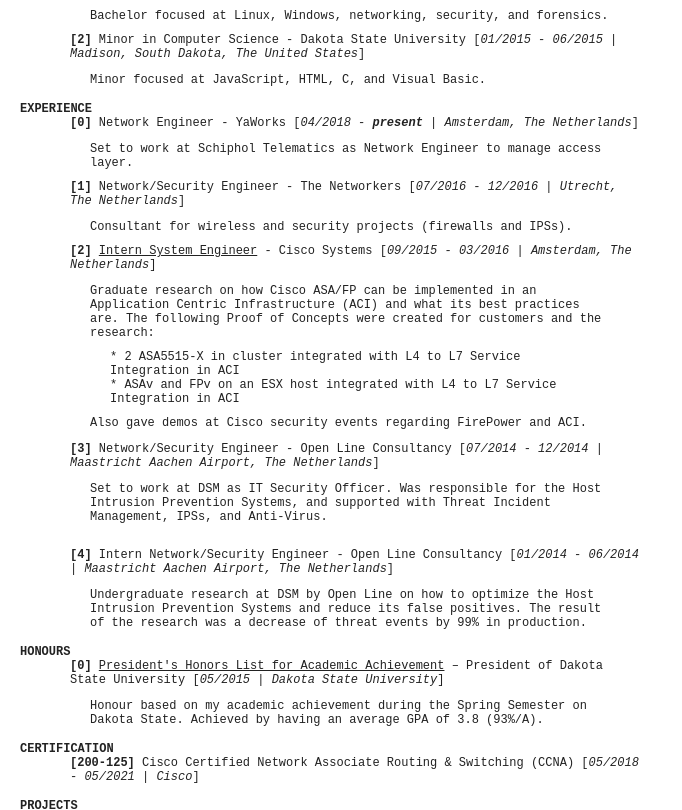
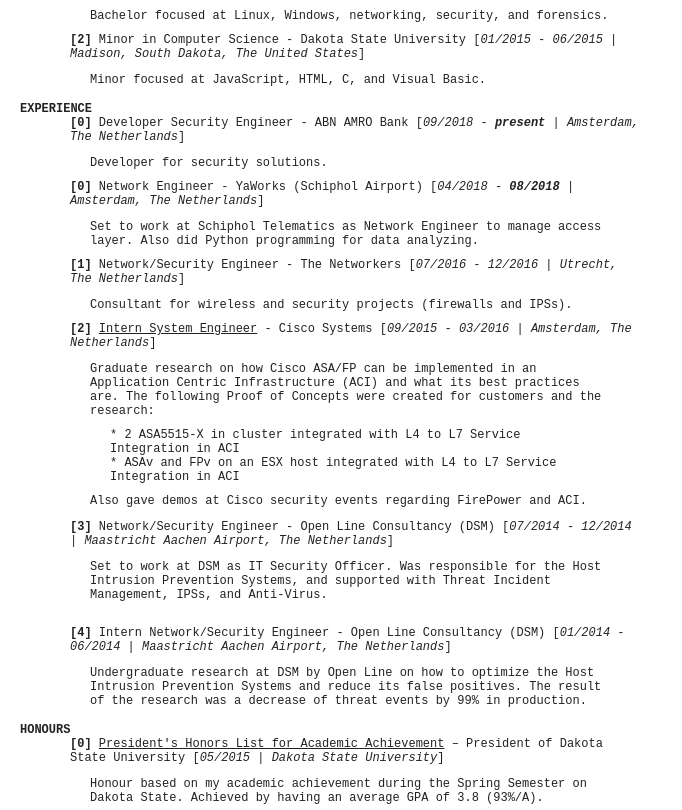
Before and after one commit to ricklahaye/ricklahaye.github.io, a plain HTML site: page index.html in a window 1280 px wide. Shown: the part 794-1604 px from the top of the page, without its empty margins (0-682 px from the left). Drawn offline with Linux system fonts and the light colour scheme.

Commit message:
added abn

```diff
--- a/index.html
+++ b/index.html
@@ -1,6 +1,6 @@
 <!DOCTYPE html>
 <head>
-  <title>Rick Lahaye(24) - a passion for Linux and security - Curriculum Vitae</title>
+  <title>Rick Lahaye(25) - a passion for Linux and security - Curriculum Vitae</title>
   <meta http-equiv="content-type" content="text/html;charset=utf-8">
   <meta name="google-site-verification" content="aObtGDw4rtVcSovbNUyoZCn1l-H9Tmqp43TXqmkWjjY" />
   <style type="text/css">
@@ -63,7 +63,7 @@
 
 
 <pre class="manheader">
-  RICK LAHAYE(24)                Curriculum Vitae                 RICK LAHAYE(24)
+  RICK LAHAYE(25)                Curriculum Vitae                 RICK LAHAYE(25)
 </pre>
 <h1>NAME</h1>
 <p class="subtext">
@@ -139,10 +139,16 @@
 
 <h1>EXPERIENCE</h1>
 <p class="subtext">
-  <b>[0]</b> Network Engineer - YaWorks [<i>04/2018 - <b>present</b> | Amsterdam, The Netherlands</i>]
+  <b>[0]</b> Developer Security Engineer - ABN AMRO Bank [<i>09/2018 - <b>present</b> | Amsterdam, The Netherlands</i>]
 <p>
 <p class="doublesubtext">
-  Set to work at Schiphol Telematics as Network Engineer to manage access layer.
+  Developer for security solutions.
+</p>
+<p class="subtext">
+  <b>[0]</b> Network Engineer - YaWorks (Schiphol Airport) [<i>04/2018 - <b>08/2018</b> | Amsterdam, The Netherlands</i>]
+<p>
+<p class="doublesubtext">
+  Set to work at Schiphol Telematics as Network Engineer to manage access layer. Also did Python programming for data analyzing.
 </p>
 <p class="subtext">
   <b>[1]</b> Network/Security Engineer - The Networkers [<i>07/2016 - 12/2016 | Utrecht, The Netherlands</i>]
@@ -165,14 +171,14 @@
   </p>
 </p>
 <p class="subtext">
-  <b>[3]</b> Network/Security Engineer - Open Line Consultancy [<i>07/2014 - 12/2014 | Maastricht Aachen Airport, The Netherlands</i>]
+  <b>[3]</b> Network/Security Engineer - Open Line Consultancy (DSM) [<i>07/2014 - 12/2014 | Maastricht Aachen Airport, The Netherlands</i>]
 <p>
 <p class="doublesubtext">
   Set to work at DSM as IT Security Officer. Was responsible for the Host Intrusion
   Prevention Systems, and supported with Threat Incident Management, IPSs, and Anti-Virus.
 </p><br>
 <p class="subtext">
-  <b>[4]</b> Intern Network/Security Engineer - Open Line Consultancy [<i>01/2014 - 06/2014 | Maastricht Aachen Airport, The Netherlands</i>]
+  <b>[4]</b> Intern Network/Security Engineer - Open Line Consultancy (DSM) [<i>01/2014 - 06/2014 | Maastricht Aachen Airport, The Netherlands</i>]
 <p>
 <p class="doublesubtext">
   Undergraduate research at DSM by Open Line on how to optimize the Host Intrusion Prevention
@@ -273,15 +279,15 @@
 <p>
 <h1>OTHER</h1>
 <p class="subtext">
-  * SecureDNS: <a href="http://securedns.eu/">http://securedns.eu/</a><br />
-  * Twitter: <a href="http://twitter.com/ricklahaye">ricklahaye</a><br />
-  * LinkedIn: <a href="http://www.linkedin.com/in/ricklahaye/">http://www.linkedin.com/in/ricklahaye/</a><br />
+  * SecureDNS: <a href="https://securedns.eu/">https://securedns.eu/</a><br />
+  * Twitter: <a href="https://twitter.com/ricklahaye">ricklahaye</a><br />
+  * LinkedIn: <a href="https://www.linkedin.com/in/ricklahaye/">https://www.linkedin.com/in/ricklahaye/</a><br />
   * Github: <a href="https://github.com/ricklahaye">https://github.com/ricklahaye/</a><br />
 <p>
 
 
 <pre class="manheader">
-  RICK LAHAYE(24)                   25-07-2018                    RICK LAHAYE(24)
+  RICK LAHAYE(25)                   05-09-2018                    RICK LAHAYE(25)
 </pre>
 
 <p class="footer">
```
